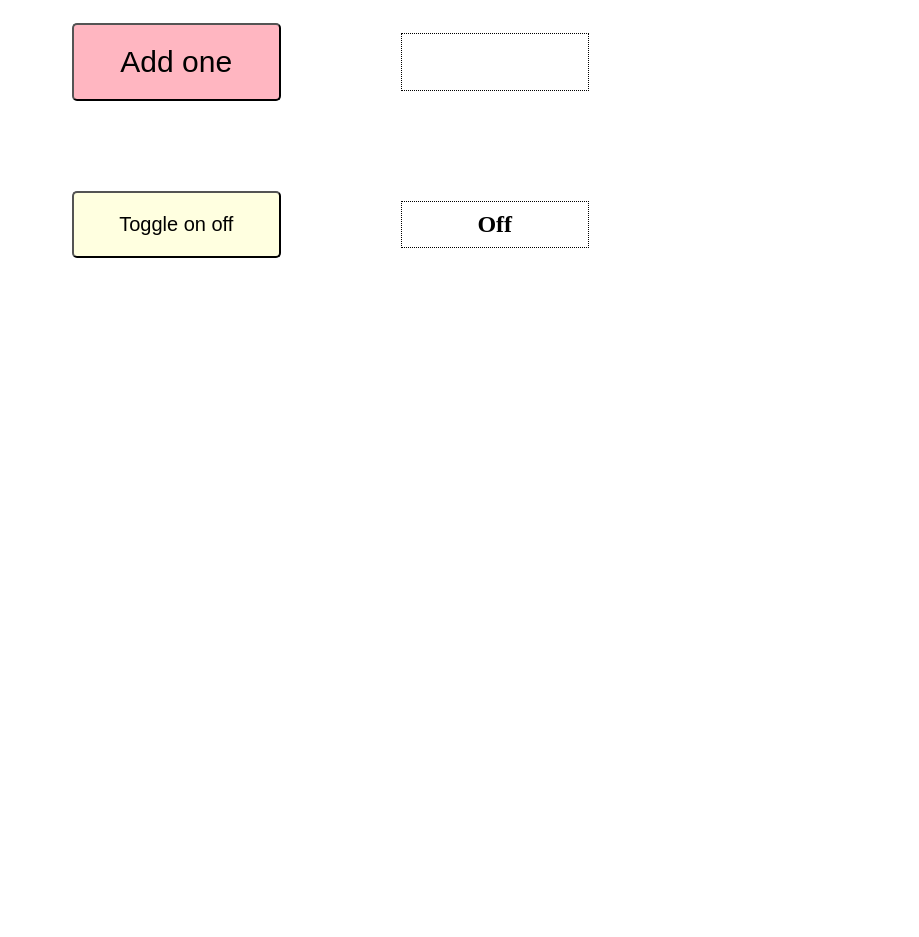
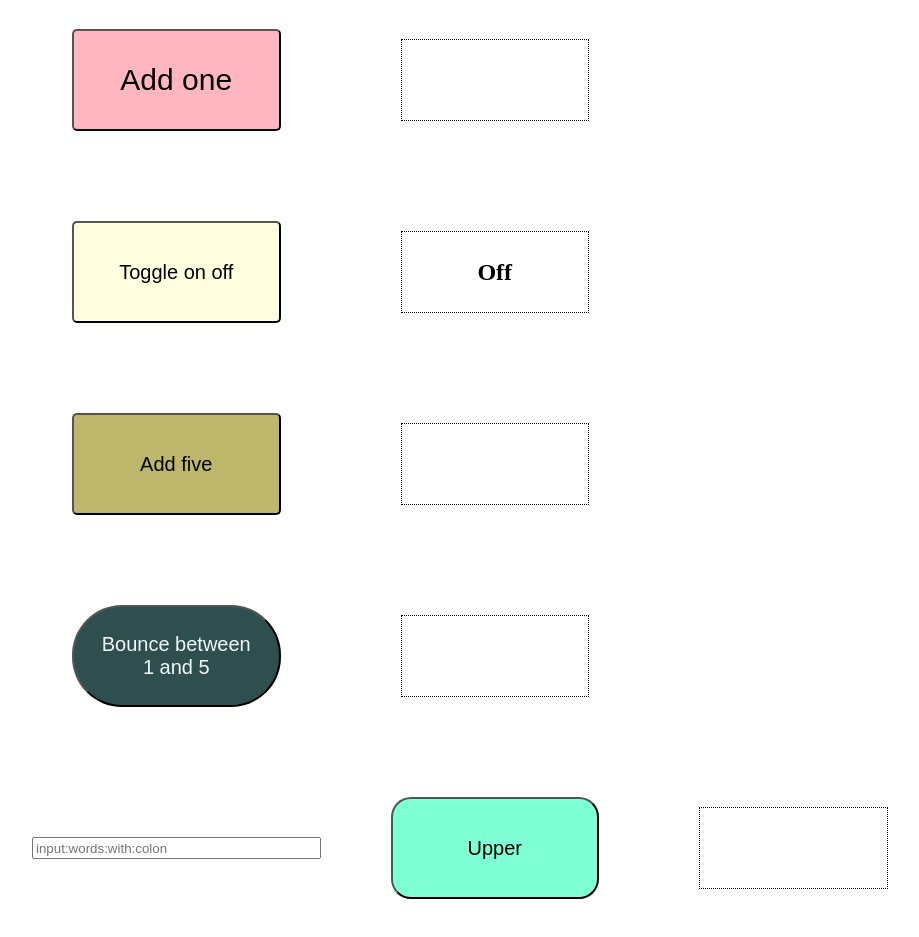
Before and after one commit to Kl-B/JS, a plain HTML site: page index.html in a window 1280 px wide. Shown: the part 1191-2128 px from the top of the page, without its empty margins (16-935 px from the left). Before the commit the page ends 1517 px from the top, so only its background shows below. Drawn offline with Linux system fonts and the light colour scheme.

Commit message:
lektion 2 forts

```diff
--- a/index.html
+++ b/index.html
@@ -54,6 +54,26 @@
         <button class="btn9" id="btn9" onclick="toggle()">Toggle on off</button>
         <h2></h2>
         <h2 class="display7" id="displaytext7">Off</h2>
+        <h2></h2>
+        <h2></h2>
+        <h2></h2>
+        <button class="btn10" id="btn10" onclick="addFive()">Add five</button>
+        <h2></h2>
+        <h2 class="display8" id="displaytext8"></h2>
+        <h2></h2>
+        <h2></h2>
+        <h2></h2>
+        <button class="btn11" id="btn11" onclick="bounce()">Bounce between 1 and 5</button>
+        <h2></h2>
+        <h2 class="display9" id="displaytext9"></h2>
+        <h2></h2>
+        <h2></h2>
+        <h2></h2>
+        <input class="inputColon" id="inputColon" type="text" placeholder="input:words:with:colon">
+        <h2></h2>
+        <button class="btn12" id="btn12" onclick="toUpperList()">Upper</button>
+        <h2 class="display10" id="displaytext10"></h2>
+        <h2></h2>
         <script src="script.js"></script>
     </div>
 </body>
--- a/script.js
+++ b/script.js
@@ -69,3 +69,39 @@ function toggle() {
   document.getElementById("displaytext7").innerText =
     isOn === true ? "On" : "Off";
 }
+
+let number2 = 3;
+
+function addFive() {
+  if (number2 < 5) {
+    number2++;
+    document.getElementById("displaytext8").innerText = number2;
+  } else {
+    number2 = 1;
+    document.getElementById("displaytext8").innerText = number2;
+    number2++;
+  }
+}
+
+let add = true;
+
+function bounce() {
+  if (add) {
+    number2++;
+    if (number2 > 4) {
+      add = false;
+    }
+  } else {
+    number2--;
+    if (number2 < 2) {
+      add = true;
+    }
+  }
+
+  document.getElementById("displaytext9").innerText = number2;
+}
+
+function toUpperList() {
+  let words = document.getElementById("inputColon").value;
+  document.getElementById("displaytext10").innerText = words.toUpperCase();
+}
--- a/style.css
+++ b/style.css
@@ -83,6 +83,31 @@
   border-radius: 5px;
 }
 
+.btn10 {
+  margin: 40px;
+  padding: 20px;
+  font-size: 20px;
+  background-color: darkkhaki;
+  border-radius: 5px;
+}
+
+.btn11 {
+  margin: 40px;
+  color: aliceblue;
+  padding: 20px;
+  font-size: 20px;
+  background-color: darkslategrey;
+  border-radius: 50px;
+}
+
+.btn12 {
+  margin: 40px;
+  padding: 20px;
+  font-size: 20px;
+  background-color: aquamarine;
+  border-radius: 20px;
+}
+
 h1 {
   display: flex;
   transform: rotate(-180deg);
@@ -95,6 +120,7 @@ h1 {
   align-self: center;
 }
 
+.inputColon,
 .compare1,
 .compare2,
 .firstnumber,
@@ -106,6 +132,9 @@ h1 {
   margin-bottom: 80px;
 }
 
+.display10,
+.display9,
+.display8,
 .display7,
 .display6,
 .display5,
@@ -118,4 +147,5 @@ h1 {
   justify-content: center;
   align-items: center;
   margin: 50px;
+  height: 80px;
 }
```
